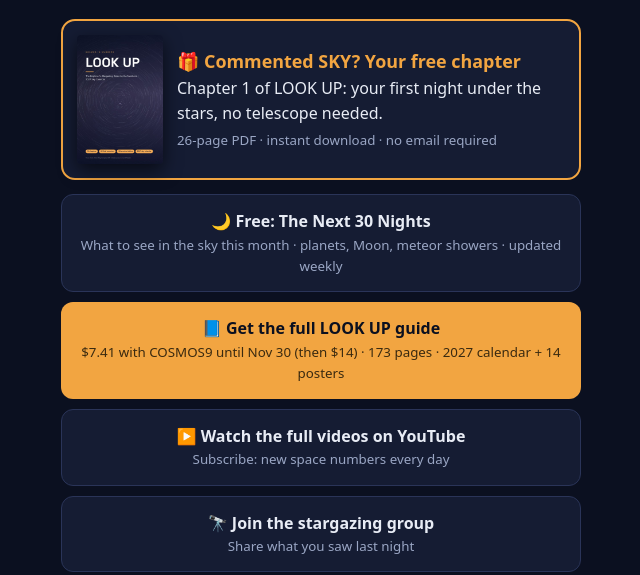
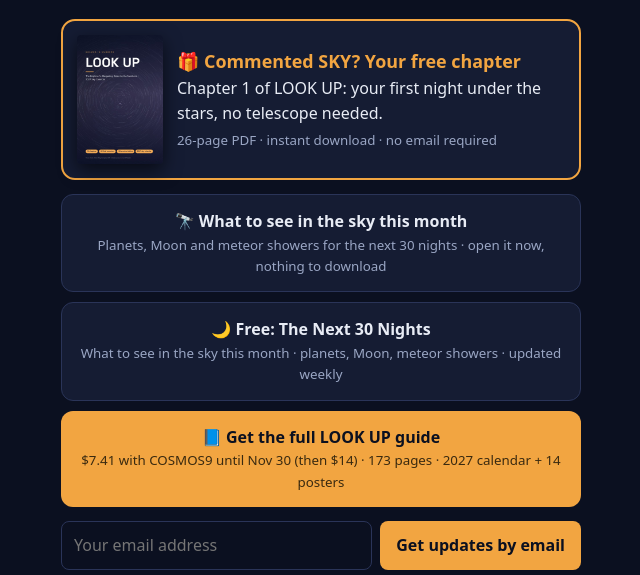
Before and after one commit to cosmosinnumbers/cosmosinnumbers.github.io, a plain HTML site: page links.html in a window 1280 px wide. Shown: the part 188-763 px from the top of the page, without its empty margins (319-959 px from the left). Drawn offline with Linux system fonts and the light colour scheme.

Commit message:
site: links.html in line with the store (sky page, email form, links)

```diff
--- a/links.html
+++ b/links.html
@@ -18,6 +18,7 @@ h1{margin:8px 0 2px;font-size:1.5em} .tag{margin:0 0 22px}
 .buy{background:var(--acc);color:#0b1020;border:0} .buy small{color:#3a2a10}
 .row{display:flex;gap:8px;flex-wrap:wrap;justify-content:center;margin:18px 0}
 .row a{flex:1 1 30%;min-width:96px;padding:10px 6px;border:1px solid #2a3458;border-radius:10px;text-decoration:none;color:var(--fg);font-size:.95em}
+.follow{display:flex;flex-wrap:wrap;gap:8px;margin:14px 0;text-align:left}.follow input[type=email]{flex:1 1 200px;padding:11px 12px;border-radius:8px;border:1px solid #2a3458;background:#0b1020;color:var(--fg);font:inherit}.follow button{background:var(--acc);color:#0b1020;font:inherit;font-weight:700;padding:11px 16px;border:0;border-radius:8px;cursor:pointer}.follow small{flex-basis:100%;color:var(--mut)}
 [hidden]{display:none!important}
 </style></head>
 <body><main>
@@ -31,6 +32,7 @@ h1{margin:8px 0 2px;font-size:1.5em} .tag{margin:0 0 22px}
   <span><b>🎁 Commented SKY? Your free chapter</b>Chapter 1 of LOOK UP: your first night under the stars, no telescope needed.<br><small>26-page PDF · instant download · no email required</small></span>
 </a>
 
+<a class="l" href="sky.html" data-k="skypage">🔭 What to see in the sky this month<small>Planets, Moon and meteor showers for the next 30 nights · open it now, nothing to download</small></a>
 <a class="l" href="https://gum.co/u/uuqdh665" data-k="sky">🌙 Free: The Next 30 Nights<small>What to see in the sky this month · planets, Moon, meteor showers · updated weekly</small></a>
 
 <!-- 2. Paid product: shown as "buy" once GUMROAD is set below -->
@@ -39,6 +41,8 @@ h1{margin:8px 0 2px;font-size:1.5em} .tag{margin:0 0 22px}
 
 <!-- 3. Newsletter: shown once NEWSLETTER is set below -->
 <a class="l" id="news" hidden data-k="news">✉️ Cosmos in Numbers Weekly<small>1 chart + 3 verified space stories every week, free</small></a>
+
+<form class="follow" action="https://app.gumroad.com/follow_from_embed_form" method="post"><input type="hidden" name="seller_id" value="5208571117217"><input type="email" name="email" required placeholder="Your email address" aria-label="Your email address"><button type="submit">Get updates by email</button><small>New sky calendars and new guides by email. No spam, one click to leave. Handled by Gumroad (<a href="privacy.html">privacy</a>).</small></form>
 
 <!-- 4. Channels -->
 <a class="l" href="https://www.youtube.com/@CosmosinNumbers?sub_confirmation=1" data-k="yt">▶️ Watch the full videos on YouTube<small>Subscribe: new space numbers every day</small></a>
```
